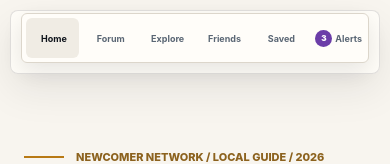
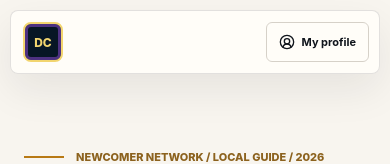
Before and after one commit to saanchi-think/detroit-connect-preview, a Next.js app: page / in a window 390 px wide. Shown: the top 164 px of the page. Built offline with nearby package versions, Linux system fonts and the light colour scheme.

Commit message:
Add signed-in user profile access

```diff
--- a/app/globals.css
+++ b/app/globals.css
@@ -96,12 +96,16 @@ button:focus-visible, input:focus-visible, textarea:focus-visible, select:focus-
 .topbar nav button:hover, .topbar nav button.active { background: #f0ece4; color: var(--ink); }
 .nav-notification-badge { align-items: center; background: var(--purple); border-radius: 999px; color: white; display: flex; font-size: 9px; font-weight: 900; height: 19px; justify-content: center; min-width: 19px; padding: 0 5px; }
 .profile-button {
+  align-items: center;
   background: transparent;
   border: 1px solid #d6d1c8;
   border-radius: 6px;
   cursor: pointer;
+  display: flex;
   font-size: 13px;
   font-weight: 750;
+  gap: 7px;
+  justify-content: center;
   min-height: 42px;
   padding: 0 17px;
 }
@@ -328,6 +332,7 @@ button:focus-visible, input:focus-visible, textarea:focus-visible, select:focus-
 .public-profile-actions button { align-items: center; background: transparent; border: 1px solid #cbc4b8; border-radius: 6px; color: var(--navy); cursor: pointer; display: flex; font-size: 12px; font-weight: 800; gap: 7px; justify-content: center; min-height: 42px; padding: 0 10px; }
 .public-profile-actions button:hover, .public-profile-actions button.active { background: #eee9f5; border-color: var(--purple); color: var(--purple); }
 .public-profile-actions .profile-contact { background: var(--navy); border-color: var(--navy); color: white; grid-column: 1 / -1; min-height: 48px; }.public-profile-actions .profile-contact:hover { background: var(--purple); color: white; }
+.public-profile-actions .owner-share { grid-column: 1 / -1; }
 .public-profile-actions button:last-child { grid-column: 1 / -1; }
 .public-profile-layout { align-items: start; display: grid; gap: 48px; grid-template-columns: minmax(0, 1fr) 330px; padding-top: 34px; }
 .public-profile-main { min-width: 0; }
@@ -509,7 +514,7 @@ button:focus-visible, input:focus-visible, textarea:focus-visible, select:focus-
   .connector-grid { grid-template-columns: repeat(2, minmax(0, 1fr)); }
 }
 @media (max-width: 820px) {
-  .topbar { grid-template-columns: 1fr auto; top: 10px; width: calc(100% - 20px); }
+  .topbar { grid-template-columns: 1fr auto; left: 10px; top: 10px; transform: none; width: calc(100% - 20px); }
   .topbar nav { background: var(--surface); border: 1px solid var(--line); border-radius: 6px; bottom: 10px; box-shadow: 0 8px 25px rgba(0,0,0,0.1); display: grid; grid-template-columns: repeat(6, 1fr); left: 10px; padding: 4px; position: fixed; right: 10px; }
   .topbar nav button { font-size: 9px; min-height: 40px; padding: 4px; }
   .profile-button { min-height: 40px; }
--- a/app/page.tsx
+++ b/app/page.tsx
@@ -16,6 +16,7 @@ import {
   Languages,
   MapPin,
   MessageCircle,
+  Pencil,
   Plus,
   Search,
   Share2,
@@ -186,7 +187,19 @@ const communityProfiles: Connector[] = [
   { id: "elena-patel", name: "Elena Patel", role: "Detroit resident", neighborhood: "Midtown", type: "Person", topics: ["Moving", "Medical", "City services"], initials: "EP", color: "green", verificationLabel: "Detroit Connect member" },
 ];
 
-const staticProfiles = [...connectors, ...communityProfiles];
+const defaultCurrentUserProfile: Connector = {
+  id: "my-profile",
+  name: "Jamie Carter",
+  role: "Detroit community connector",
+  neighborhood: "Midtown",
+  type: "Person",
+  topics: ["Transportation", "City services", "Neighborhood recommendations"],
+  initials: "JC",
+  color: "purple",
+  verificationLabel: "Your public profile",
+};
+
+const staticProfiles = [...connectors, ...communityProfiles, defaultCurrentUserProfile];
 
 const initialPosts: ForumPost[] = [
   {
@@ -365,6 +378,17 @@ const friends = [
 ];
 
 const connectorDetails: Record<string, ConnectorDetail> = {
+  "my-profile": {
+    about: "I help newcomers get oriented in Detroit, understand local transit, and find practical neighborhood resources.",
+    neighborhoodExpertise: ["Midtown", "New Center", "Downtown"],
+    organization: "Detroit Connect community",
+    yearsConnected: "4-10 years",
+    languages: ["English"],
+    availability: ["Messages", "Coffee chats"],
+    response: "Usually responds within two days",
+    affiliations: ["Detroit Connect member network"],
+    recommendations: [],
+  },
   maria: {
     about: "I help Detroit residents and newcomers make confident decisions about housing, schools, and neighborhood life. My work connects people with practical resources and trusted local organizations.",
     neighborhoodExpertise: ["Southwest Detroit", "Corktown", "Midtown"],
@@ -449,7 +473,8 @@ function TypeIcon({ type }: { type: ConnectorType }) {
 
 export default function HomePage() {
   const [view, setView] = useState<View>("home");
-  const [directoryConnectors, setDirectoryConnectors] = useState(connectors);
+  const directoryConnectors = connectors;
+  const [currentUserProfile, setCurrentUserProfile] = useState(defaultCurrentUserProfile);
   const [selectedConnectorId, setSelectedConnectorId] = useState("maria");
   const [profileReturnView, setProfileReturnView] = useState<View>("connectors");
   const [query, setQuery] = useState("");
@@ -478,7 +503,7 @@ export default function HomePage() {
     });
   }, [directoryConnectors, query, typeFilter]);
 
-  const allProfiles = [...directoryConnectors, ...communityProfiles];
+  const allProfiles = [currentUserProfile, ...directoryConnectors, ...communityProfiles];
   const favoriteConnectors = allProfiles.filter((connector) => saved.has(connector.id));
   const recommendedConnectors = directoryConnectors.filter((connector) => {
     if (!connector.friendRecommendations?.length) return false;
@@ -652,7 +677,7 @@ export default function HomePage() {
     const profileTopics = [...topics, ...(otherTopic ? [otherTopic] : [])].slice(0, 3);
     const name = `${firstName} ${lastName}`;
     const newConnector: Connector = {
-      id: `profile-${Date.now()}`,
+      id: currentUserProfile.id,
       name,
       role: jobTitle || (type === "Person" ? "Detroit community connector" : profileType),
       neighborhood,
@@ -660,14 +685,19 @@ export default function HomePage() {
       topics: profileTopics.length ? profileTopics : ["Community support"],
       initials: `${firstName[0]}${lastName[0]}`.toUpperCase(),
       color: selectedAvatar === "car" ? "coral" : selectedAvatar === "pizza" ? "gold" : selectedAvatar === "boat" ? "blue" : "navy",
+      verificationLabel: "Your public profile",
     };
 
-    setDirectoryConnectors((current) => [newConnector, ...current]);
-    setQuery(name);
-    setTypeFilter("All");
+    setCurrentUserProfile(newConnector);
+    setSelectedConnectorId(newConnector.id);
+    setProfileReturnView("home");
     event.currentTarget.reset();
-    navigate("connectors");
-    announce("Profile created");
+    setView("connector-profile");
+    const url = new URL(window.location.href);
+    url.searchParams.set("profile", newConnector.id);
+    window.history.replaceState({}, "", url);
+    window.scrollTo({ top: 0, behavior: "smooth" });
+    announce("Profile updated");
   }
 
   async function copyPostLink(post: ForumPost) {
@@ -691,7 +721,13 @@ export default function HomePage() {
 
   return (
     <main className={`site-shell view-${view}`}>
-      <Header activeView={view} navigate={navigate} unreadCount={unreadNotifications} />
+      <Header
+        activeView={view}
+        isMyProfileActive={(view === "connector-profile" && selectedConnector.id === currentUserProfile.id) || view === "profile"}
+        navigate={navigate}
+        onOpenMyProfile={() => openConnectorProfile(currentUserProfile.id)}
+        unreadCount={unreadNotifications}
+      />
 
       {view === "home" && (
         <section className="home-view" aria-labelledby="home-title">
@@ -770,8 +806,10 @@ export default function HomePage() {
           detail={getConnectorDetail(selectedConnector)}
           isSaved={saved.has(selectedConnector.id)}
           hasWorkedWith={workedWith.has(selectedConnector.id)}
+          isOwner={selectedConnector.id === currentUserProfile.id}
           onBack={() => navigate(profileReturnView)}
           onContact={() => announce(`Contact request sent to ${selectedConnector.name}`)}
+          onEdit={() => navigate("profile")}
           onSave={() => toggleFavorite(selectedConnector.id)}
           onShare={() => void shareConnector(selectedConnector)}
           onWorkedWith={() => toggleWorkedWith(selectedConnector.id)}
@@ -780,6 +818,7 @@ export default function HomePage() {
 
       {view === "profile" && (
         <CreateProfileView
+          profile={currentUserProfile}
           onSubmit={submitProfile}
           selectedAvatar={selectedAvatar}
           setSelectedAvatar={setSelectedAvatar}
@@ -1042,19 +1081,28 @@ export default function HomePage() {
 }
 
 function CreateProfileView({
+  profile,
   onSubmit,
   selectedAvatar,
   setSelectedAvatar,
 }: {
+  profile: Connector;
   onSubmit: (event: FormEvent<HTMLFormElement>) => void;
   selectedAvatar: AvatarKey;
   setSelectedAvatar: (avatar: AvatarKey) => void;
 }) {
+  const [firstName, ...lastNameParts] = profile.name.split(" ");
+  const profileType = profile.type === "Vendor"
+    ? "Vendor / service provider"
+    : profile.type === "Organization"
+      ? "Community organization"
+      : "Individual helper";
+
   return (
-    <section className="create-profile-view" aria-labelledby="create-profile-title">
+    <section className="create-profile-view" aria-labelledby="edit-profile-title">
       <div className="profile-page-inner">
         <header className="profile-hero">
-          <h1 id="create-profile-title">Create profile</h1>
+          <h1 id="edit-profile-title">Edit profile</h1>
           <div className="profile-photo-orbit" aria-label="Profile picture preview">
             <div className="profile-photo-circle">
               <ProfileAvatar avatar={selectedAvatar} />
@@ -1076,7 +1124,7 @@ function CreateProfileView({
           </div>
         </header>
 
-        <form className="profile-form" aria-label="Create Detroit Connect profile" onSubmit={onSubmit}>
+        <form className="profile-form" aria-label="Edit Detroit Connect profile" onSubmit={onSubmit}>
           <section className="form-section">
             <div className="section-intro">
               <span className="step">01</span>
@@ -1085,7 +1133,7 @@ function CreateProfileView({
             <div className="field-grid two">
               <label>
                 <span>Profile type</span>
-                <select defaultValue="Individual helper" name="profileType">
+                <select defaultValue={profileType} name="profileType">
                   <option>Individual helper</option>
                   <option>Vendor / service provider</option>
                   <option>Community organization</option>
@@ -1093,7 +1141,7 @@ function CreateProfileView({
               </label>
               <label>
                 <span>Neighborhood</span>
-                <input name="neighborhood" placeholder="Southwest Detroit" required type="text" />
+                <input defaultValue={profile.neighborhood} name="neighborhood" placeholder="Southwest Detroit" required type="text" />
               </label>
               <label>
                 <span>ZIP code</span>
@@ -1138,7 +1186,7 @@ function CreateProfileView({
                   <legend>{group.label}</legend>
                   {group.topics.map((topic) => (
                     <label key={topic}>
-                      <input name="topics" type="checkbox" value={topic} /> {topic}
+                      <input defaultChecked={profile.topics.includes(topic)} name="topics" type="checkbox" value={topic} /> {topic}
                     </label>
                   ))}
                 </fieldset>
@@ -1158,11 +1206,11 @@ function CreateProfileView({
             <div className="field-grid two">
               <label>
                 <span>First name</span>
-                <input name="firstName" placeholder="Maria" required type="text" />
+                <input defaultValue={firstName} name="firstName" placeholder="Maria" required type="text" />
               </label>
               <label>
                 <span>Last name</span>
-                <input name="lastName" placeholder="Rodriguez" required type="text" />
+                <input defaultValue={lastNameParts.join(" ")} name="lastName" placeholder="Rodriguez" required type="text" />
               </label>
               <label>
                 <span>Email</span>
@@ -1199,7 +1247,7 @@ function CreateProfileView({
               </label>
               <label>
                 <span>Job title</span>
-                <input name="jobTitle" placeholder="Community Development Manager" type="text" />
+                <input defaultValue={profile.role} name="jobTitle" placeholder="Community Development Manager" type="text" />
               </label>
               <label>
                 <span>Organization type</span>
@@ -1250,7 +1298,7 @@ function CreateProfileView({
               </div>
             </div>
             <div className="action-row">
-              <button className="primary-button" type="submit">Create profile</button>
+              <button className="primary-button" type="submit">Save changes</button>
             </div>
           </section>
         </form>
@@ -1309,7 +1357,7 @@ function ProfileAvatar({ avatar }: { avatar: AvatarKey }) {
   );
 }
 
-function Header({ activeView, navigate, unreadCount }: { activeView: View; navigate: (view: View) => void; unreadCount: number }) {
+function Header({ activeView, isMyProfileActive, navigate, onOpenMyProfile, unreadCount }: { activeView: View; isMyProfileActive: boolean; navigate: (view: View) => void; onOpenMyProfile: () => void; unreadCount: number }) {
   return (
     <header className="topbar">
       <button className="brand" onClick={() => navigate("home")} type="button">
@@ -1324,7 +1372,7 @@ function Header({ activeView, navigate, unreadCount }: { activeView: View; navig
           </button>
         ))}
       </nav>
-      <button className={`profile-button ${activeView === "profile" ? "active" : ""}`} onClick={() => navigate("profile")} type="button">Create profile</button>
+      <button className={`profile-button ${isMyProfileActive ? "active" : ""}`} onClick={onOpenMyProfile} type="button"><CircleUserRound aria-hidden="true" size={16} /> <span>My profile</span></button>
     </header>
   );
 }
@@ -1405,7 +1453,7 @@ function ConnectorGrid({ connectors: items, saved, workedWith, toggleFavorite, t
   );
 }
 
-function ConnectorProfileView({ connector, detail, isSaved, hasWorkedWith, onBack, onContact, onSave, onShare, onWorkedWith }: { connector: Connector; detail: ConnectorDetail; isSaved: boolean; hasWorkedWith: boolean; onBack: () => void; onContact: () => void; onSave: () => void; onShare: () => void; onWorkedWith: () => void }) {
+function ConnectorProfileView({ connector, detail, isSaved, hasWorkedWith, isOwner, onBack, onContact, onEdit, onSave, onShare, onWorkedWith }: { connector: Connector; detail: ConnectorDetail; isSaved: boolean; hasWorkedWith: boolean; isOwner: boolean; onBack: () => void; onContact: () => void; onEdit: () => void; onSave: () => void; onShare: () => void; onWorkedWith: () => void }) {
   return (
     <section className="connector-profile-view content-view" aria-labelledby="public-profile-title">
       <button className="profile-back" onClick={onBack} type="button"><ArrowLeft size={17} /> Back</button>
@@ -1422,10 +1470,19 @@ function ConnectorProfileView({ connector, detail, isSaved, hasWorkedWith, onBac
           </div>
         </div>
         <div className="public-profile-actions" aria-label="Profile actions">
-          <button className="profile-contact" onClick={onContact} type="button"><MessageCircle size={17} /> Contact {connector.name.split(" ")[0]}</button>
-          <button className={isSaved ? "active" : ""} onClick={onSave} type="button"><Heart fill={isSaved ? "currentColor" : "none"} size={16} /> {isSaved ? "Saved" : "Save"}</button>
-          <button onClick={onShare} type="button"><Share2 size={16} /> Share</button>
-          <button className={hasWorkedWith ? "active" : ""} onClick={onWorkedWith} type="button"><Check size={16} /> {hasWorkedWith ? "Worked with" : "Add to history"}</button>
+          {isOwner ? (
+            <>
+              <button className="profile-contact" onClick={onEdit} type="button"><Pencil size={17} /> Edit profile</button>
+              <button className="owner-share" onClick={onShare} type="button"><Share2 size={16} /> Share public profile</button>
+            </>
+          ) : (
+            <>
+              <button className="profile-contact" onClick={onContact} type="button"><MessageCircle size={17} /> Contact {connector.name.split(" ")[0]}</button>
+              <button className={isSaved ? "active" : ""} onClick={onSave} type="button"><Heart fill={isSaved ? "currentColor" : "none"} size={16} /> {isSaved ? "Saved" : "Save"}</button>
+              <button onClick={onShare} type="button"><Share2 size={16} /> Share</button>
+              <button className={hasWorkedWith ? "active" : ""} onClick={onWorkedWith} type="button"><Check size={16} /> {hasWorkedWith ? "Worked with" : "Add to history"}</button>
+            </>
+          )}
         </div>
       </header>
 
```
